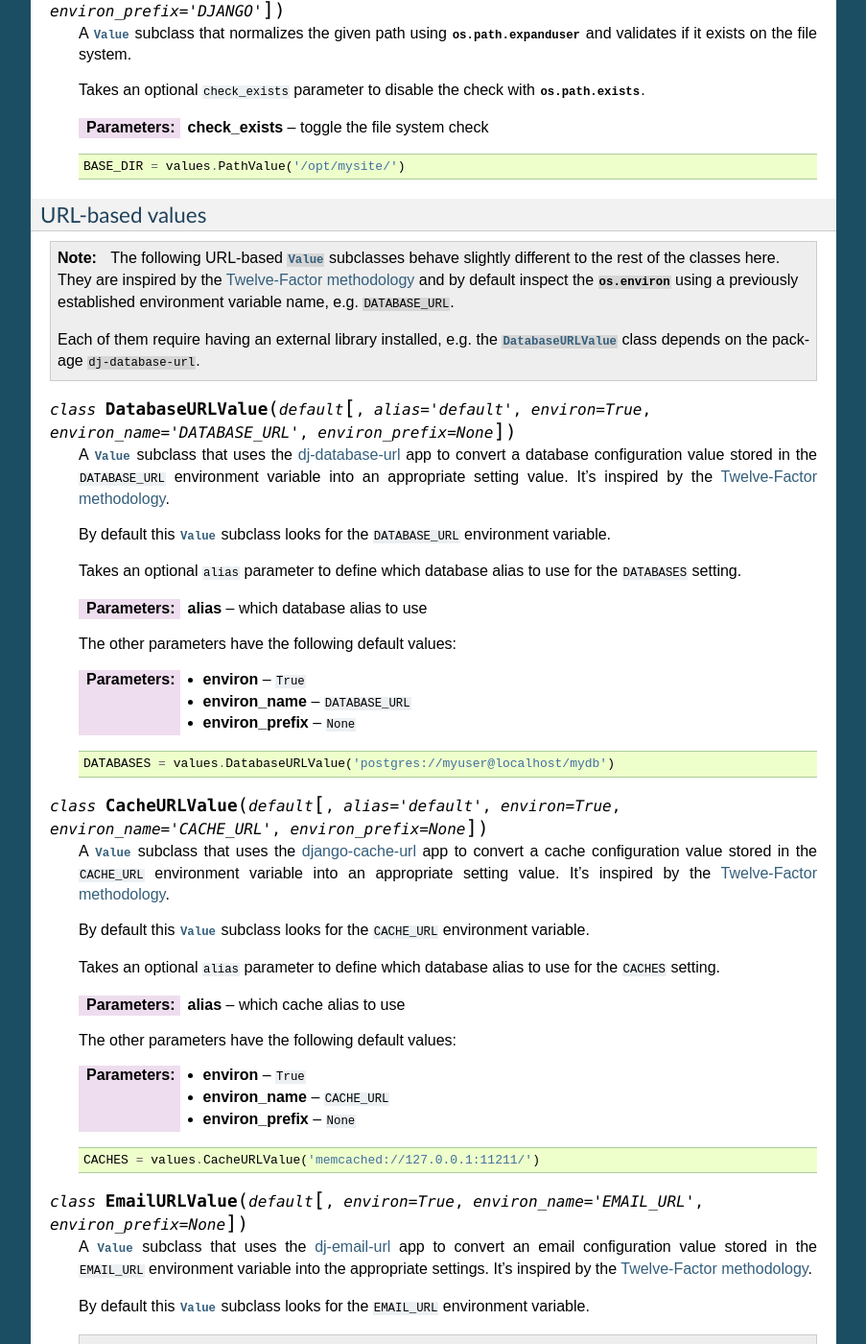
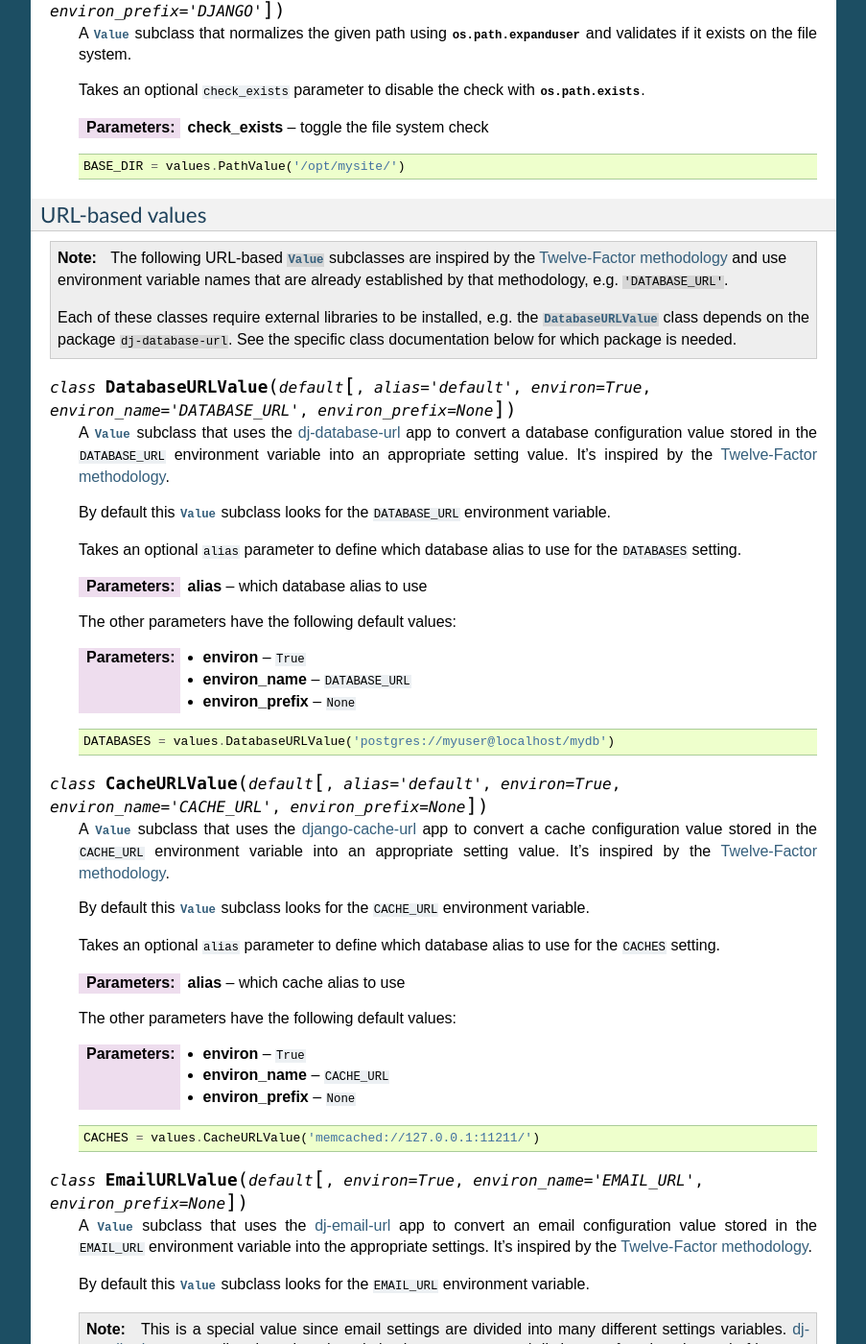
Before and after one commit to jazzband/django-configurations, a Sphinx documentation site: the page built from docs/values.rst, in a window 1280 px wide and 1400 px high, scrolled down 4661 px. Shown: the whole window at 96% size, without its empty margins (198-1101 px from the left). Built offline with Sphinx 7.4.7, drawn with Linux system fonts in a browser that asks for light colours; some of the changed text lies outside the part shown.

Commit message:
Minor edits to the values docs.

```diff
--- a/docs/values.rst
+++ b/docs/values.rst
@@ -309,14 +309,13 @@
 
 .. note::
 
-  The following URL-based :class:`~Value` subclasses behave slightly different
-  to the rest of the classes here. They are inspired by the
-  `Twelve-Factor methodology`_ and by default inspect the :data:`os.environ`
-  using a previously established environment variable name, e.g.
-  ``DATABASE_URL``.
+  The following URL-based :class:`~Value` subclasses are inspired by the
+  `Twelve-Factor methodology`_ and use environment variable names that are
+  already established by that methodology, e.g. ``'DATABASE_URL'``.
 
-  Each of them require having an external library installed, e.g. the
+  Each of these classes require external libraries to be installed, e.g. the
   :class:`~DatabaseURLValue` class depends on the package ``dj-database-url``.
+  See the specific class documentation below for which package is needed.
 
 .. class:: DatabaseURLValue(default, [alias='default', environ=True, environ_name='DATABASE_URL', environ_prefix=None])
 
@@ -385,9 +384,9 @@
     .. note::
 
       This is a special value since email settings are divided into many
-      different settings. `dj-email-url`_ supports all options though and
-      simply returns a nested dictionary of settings instead of just one
-      setting.
+      different settings variables. `dj-email-url`_ supports all options
+      though and simply returns a nested dictionary of settings instead of
+      just one setting.
 
     The parameters have the following default values:
 
```
Also changed, not shown: other parts of docs/values.rst (+1 -1 lines).
